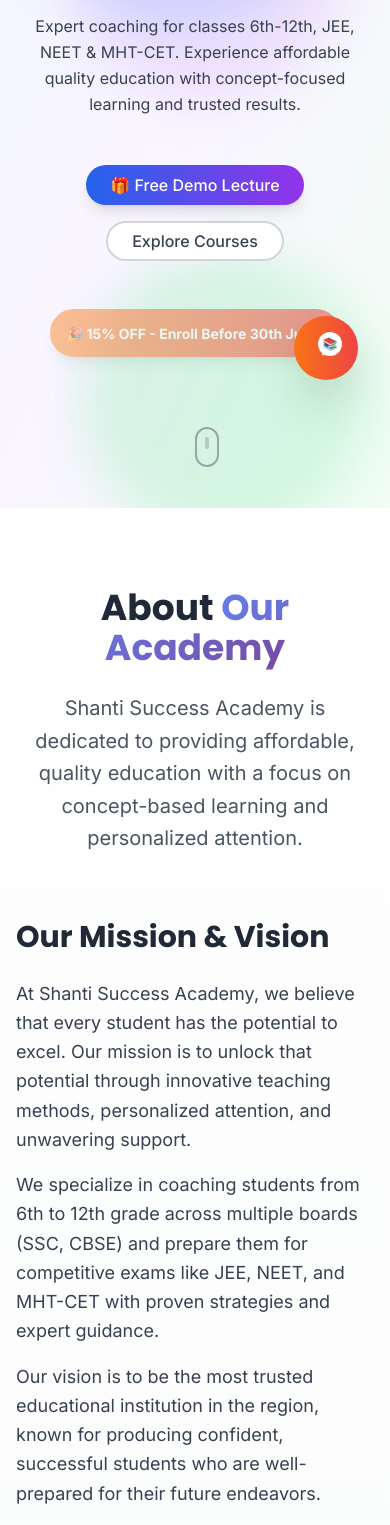
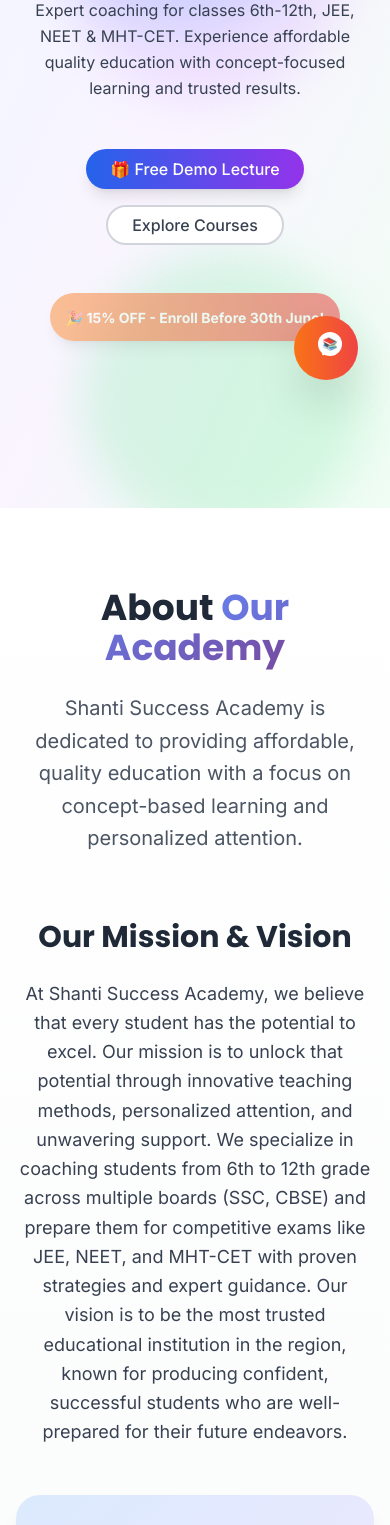
Before and after one commit to Avnit27/shanti-success-Academy-portal, a React (Vite) app: page / in a window 390 px wide. Shown: the part 432-1957 px from the top of the page. Built offline with nearby package versions, Linux system fonts and the light colour scheme.

Commit message:
Fix: Center title and mission/vision
Centered the main title vertically and horizontally on mobile, combined the mission and vision into a single paragraph, and adjusted the gallery image text visibility.

```diff
--- a/src/components/About.tsx
+++ b/src/components/About.tsx
@@ -26,24 +26,19 @@ const About = () => {
         <div className="grid md:grid-cols-2 gap-12 items-center mb-16">
           {/* Content */}
           <div className="animate-on-scroll">
-            <h3 className="text-3xl font-bold text-gray-800 mb-6 font-poppins">
+            <h3 className="text-3xl font-bold text-gray-800 mb-6 font-poppins text-center">
               Our Mission & Vision
             </h3>
-            <div className="space-y-4 text-gray-700 text-lg leading-relaxed">
+            <div className="text-gray-700 text-lg leading-relaxed text-center">
               <p>
                 At Shanti Success Academy, we believe that every student has the potential
                 to excel. Our mission is to unlock that potential through innovative teaching
-                methods, personalized attention, and unwavering support.
-              </p>
-              <p>
-                We specialize in coaching students from 6th to 12th grade across multiple
-                boards (SSC, CBSE) and prepare them for competitive exams like JEE, NEET,
-                and MHT-CET with proven strategies and expert guidance.
-              </p>
-              <p>
-                Our vision is to be the most trusted educational institution in the region,
-                known for producing confident, successful students who are well-prepared
-                for their future endeavors.
+                methods, personalized attention, and unwavering support. We specialize in
+                coaching students from 6th to 12th grade across multiple boards (SSC, CBSE)
+                and prepare them for competitive exams like JEE, NEET, and MHT-CET with proven
+                strategies and expert guidance. Our vision is to be the most trusted educational
+                institution in the region, known for producing confident, successful students
+                who are well-prepared for their future endeavors.
               </p>
             </div>
           </div>
--- a/src/components/Gallery.tsx
+++ b/src/components/Gallery.tsx
@@ -76,20 +76,27 @@ const Gallery = () => {
     return () => clearInterval(interval);
   }, [isPaused]);
 
-  const [visibleCard, setVisibleCard] = useState<number | null>(null);
+  const [visibleCards, setVisibleCards] = useState<Set<number>>(new Set());
 
   useEffect(() => {
     const observerOptions = {
-      threshold: 0.5,
+      threshold: 0.3,
       rootMargin: '0px'
     };
 
     const observer = new IntersectionObserver((entries) => {
       entries.forEach((entry) => {
-        if (entry.isIntersecting) {
-          const cardId = parseInt(entry.target.getAttribute('data-card-id') || '0');
-          setVisibleCard(cardId);
-        }
+        const cardId = parseInt(entry.target.getAttribute('data-card-id') || '0');
+
+        setVisibleCards(prev => {
+          const newSet = new Set(prev);
+          if (entry.isIntersecting) {
+            newSet.add(cardId);
+          } else {
+            newSet.delete(cardId);
+          }
+          return newSet;
+        });
       });
     }, observerOptions);
 
@@ -218,9 +225,13 @@ const Gallery = () => {
                   {/* Always visible content */}
                   <div className="absolute bottom-0 left-0 right-0 p-4 text-white">
                     <h3 className="text-lg font-bold mb-1 font-poppins">{image.title}</h3>
-                    {visibleCard === image.id && (
-                      <p className="text-sm leading-relaxed animate-fade-in">{image.description}</p>
-                    )}
+                    <div className={`transition-all duration-500 overflow-hidden ${
+                      visibleCards.has(image.id)
+                        ? 'max-h-20 opacity-100'
+                        : 'max-h-0 opacity-0'
+                    }`}>
+                      <p className="text-sm leading-relaxed">{image.description}</p>
+                    </div>
                   </div>
                 </div>
               </CardContent>
--- a/src/components/Hero.tsx
+++ b/src/components/Hero.tsx
@@ -16,7 +16,7 @@ const Hero = () => {
   };
 
   return (
-    <section id="home" className="relative min-h-screen flex items-center justify-center overflow-hidden pt-20 md:pt-0">
+    <section id="home" className="relative min-h-screen overflow-hidden pt-20 md:pt-0">
       {/* Background with gradient */}
       <div className="absolute inset-0 bg-gradient-to-br from-blue-50 via-purple-50 to-green-50"></div>
 
@@ -27,6 +27,57 @@ const Hero = () => {
         <div className="absolute -bottom-8 left-20 w-72 h-72 bg-green-200 rounded-full mix-blend-multiply filter blur-xl opacity-50 animate-float" style={{ animationDelay: '4s' }}></div>
       </div>
 
+      {/* Mobile: Full screen centered content */}
+      <div className="md:hidden absolute inset-0 flex items-center justify-center">
+        <div className="container mx-auto px-4 relative z-10">
+          <div className="text-center max-w-5xl mx-auto">
+            {/* Main Title */}
+            <h1 className="text-4xl sm:text-5xl font-bold mb-6 animate-fade-in">
+              <span className="text-gradient font-poppins">Shanti Success</span>
+              <br />
+              <span className="text-gray-800 font-poppins">Academy</span>
+            </h1>
+
+            {/* Tagline */}
+            <p className="text-lg sm:text-xl text-gray-600 mb-8 font-medium animate-fade-in font-poppins italic" style={{ animationDelay: '0.2s' }}>
+              Keep Learning, Keep Growing
+            </p>
+
+            {/* Description */}
+            <p className="text-base sm:text-lg text-gray-700 mb-12 max-w-3xl mx-auto leading-relaxed animate-fade-in" style={{ animationDelay: '0.4s' }}>
+              Expert coaching for classes 6th-12th, JEE, NEET & MHT-CET.
+              Experience affordable quality education with concept-focused learning and trusted results.
+            </p>
+
+            {/* CTA Buttons */}
+            <div className="flex flex-col gap-4 justify-center items-center animate-fade-in" style={{ animationDelay: '0.6s' }}>
+              <Button
+                onClick={() => scrollToSection('contact')}
+                className="bg-gradient-to-r from-blue-600 to-purple-600 hover:from-blue-700 hover:to-purple-700 text-white px-6 py-3 text-base rounded-full shadow-lg hover:shadow-xl transition-all duration-300 hover:scale-105"
+              >
+                🎁 Free Demo Lecture
+              </Button>
+              <Button
+                onClick={() => scrollToSection('courses')}
+                variant="outline"
+                className="border-2 border-gray-300 hover:border-blue-500 text-gray-700 hover:text-blue-600 px-6 py-3 text-base rounded-full transition-all duration-300 hover:scale-105"
+              >
+                Explore Courses
+              </Button>
+            </div>
+
+            {/* Special Offer Badge */}
+            <div className="mt-12 animate-fade-in" style={{ animationDelay: '0.8s' }}>
+              <div className="inline-block bg-gradient-to-r from-orange-400 to-red-500 text-white px-4 py-3 rounded-full shadow-lg animate-pulse">
+                <span className="font-bold text-sm">🎉 15% OFF - Enroll Before 30th June!</span>
+              </div>
+            </div>
+          </div>
+        </div>
+      </div>
+
+      {/* Desktop: Normal positioning */}
+      <div className="hidden md:flex md:items-center md:justify-center md:min-h-screen">
         <div className="container mx-auto px-4 relative z-10">
           <div className="text-center max-w-5xl mx-auto">
             {/* Main Title */}
@@ -72,6 +123,7 @@ const Hero = () => {
             </div>
           </div>
         </div>
+      </div>
 
       {/* Cart Button - Responsive Design */}
       <div className="fixed bottom-8 right-8 z-40">
@@ -103,8 +155,8 @@ const Hero = () => {
         </Button>
       </div>
 
-      {/* Scroll indicator */}
-      <div className="absolute bottom-8 left-1/2 transform -translate-x-1/2 animate-bounce">
+      {/* Scroll indicator - only on desktop */}
+      <div className="hidden md:block absolute bottom-8 left-1/2 transform -translate-x-1/2 animate-bounce">
         <button
           onClick={() => scrollToSection('about')}
           className="text-gray-400 hover:text-gray-600 transition-colors"
```
Lines whose indentation alone changed are shown as unchanged.
